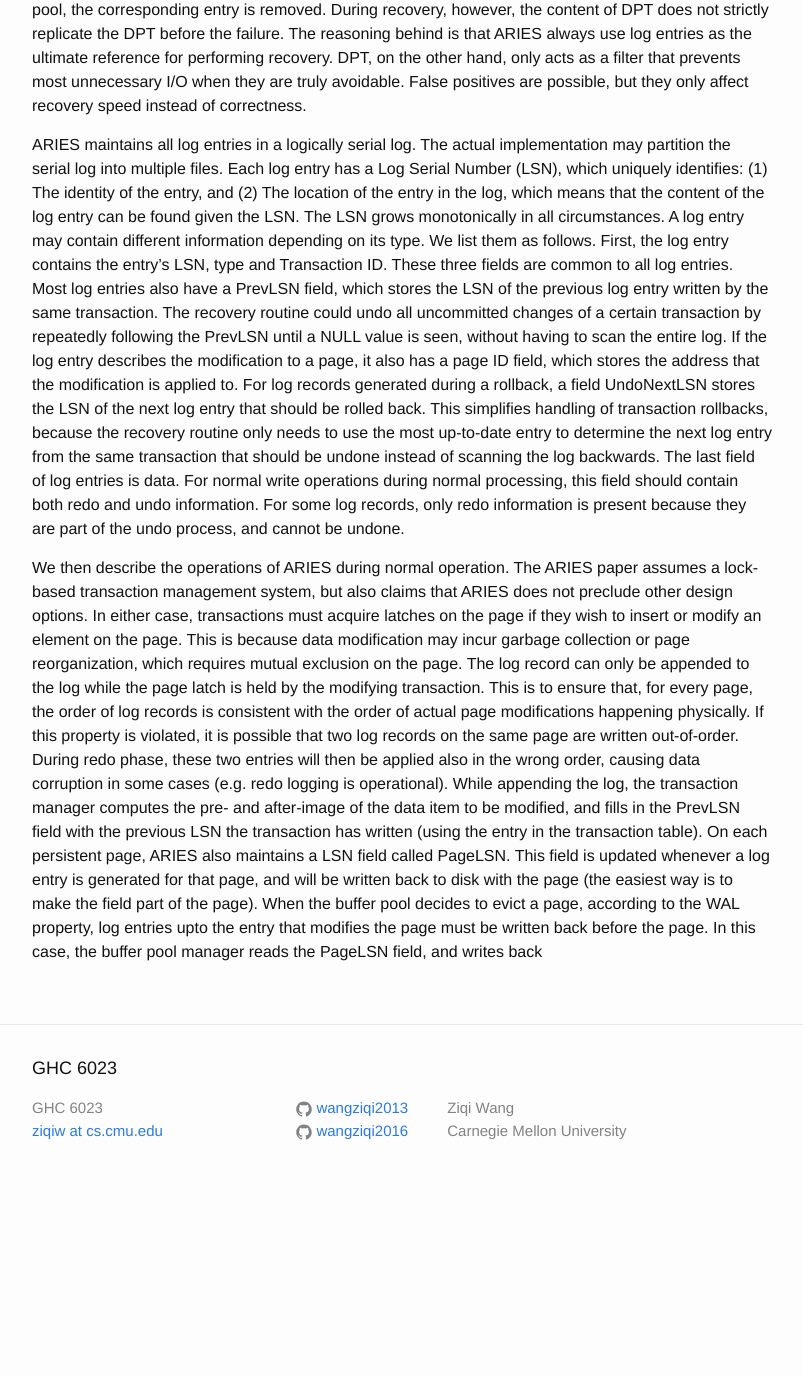
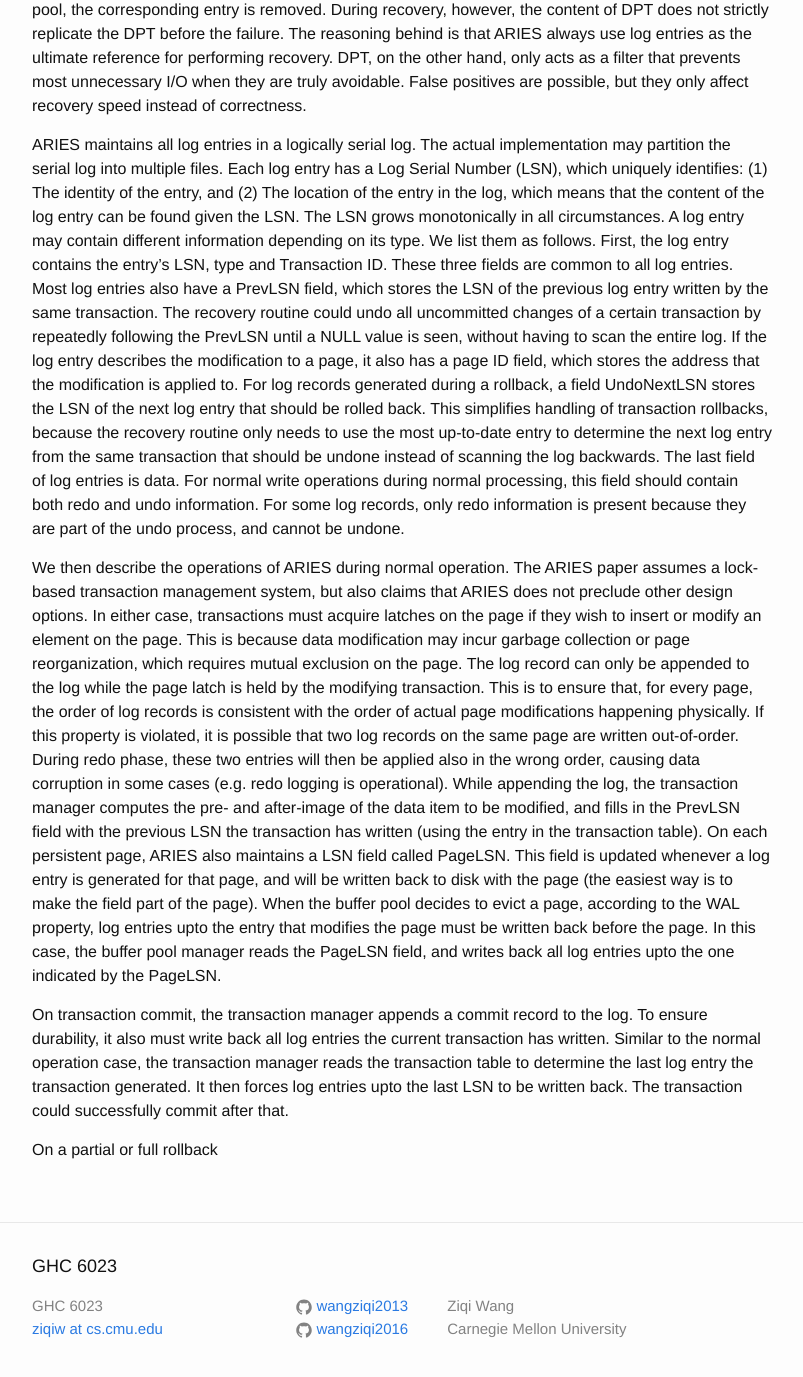
Before and after one commit to wangziqi2013/wangziqi2013.github.io, a Jekyll site: the page built from _posts/2019-01-31-aries.markdown, in a window 1280 px wide and 1400 px high, scrolled down 1025 px. Shown: the top 1377 px of the window, without its empty margins (238-1041 px from the left). Built offline with Jekyll 4.4.1, drawn with Linux system fonts in a browser that asks for light colours; before the commit the page ends 2227 px from its top, so only the background shows below that.

Commit message:
Adding commit protocol

```diff
--- a/_posts/2019-01-31-aries.markdown
+++ b/_posts/2019-01-31-aries.markdown
@@ -65,3 +65,11 @@ persistent page, ARIES also maintains a LSN field called PageLSN. This field is
 for that page, and will be written back to disk with the page (the easiest way is to make the field part of the page).
 When the buffer pool decides to evict a page, according to the WAL property, log entries upto the entry that modifies the
 page must be written back before the page. In this case, the buffer pool manager reads the PageLSN field, and writes back
+all log entries upto the one indicated by the PageLSN.
+
+On transaction commit, the transaction manager appends a commit record to the log. To ensure durability, it also must
+write back all log entries the current transaction has written. Similar to the normal operation case, the transaction
+manager reads the transaction table to determine the last log entry the transaction generated. It then forces log
+entries upto the last LSN to be written back. The transaction could successfully commit after that.
+
+On a partial or full rollback
```
